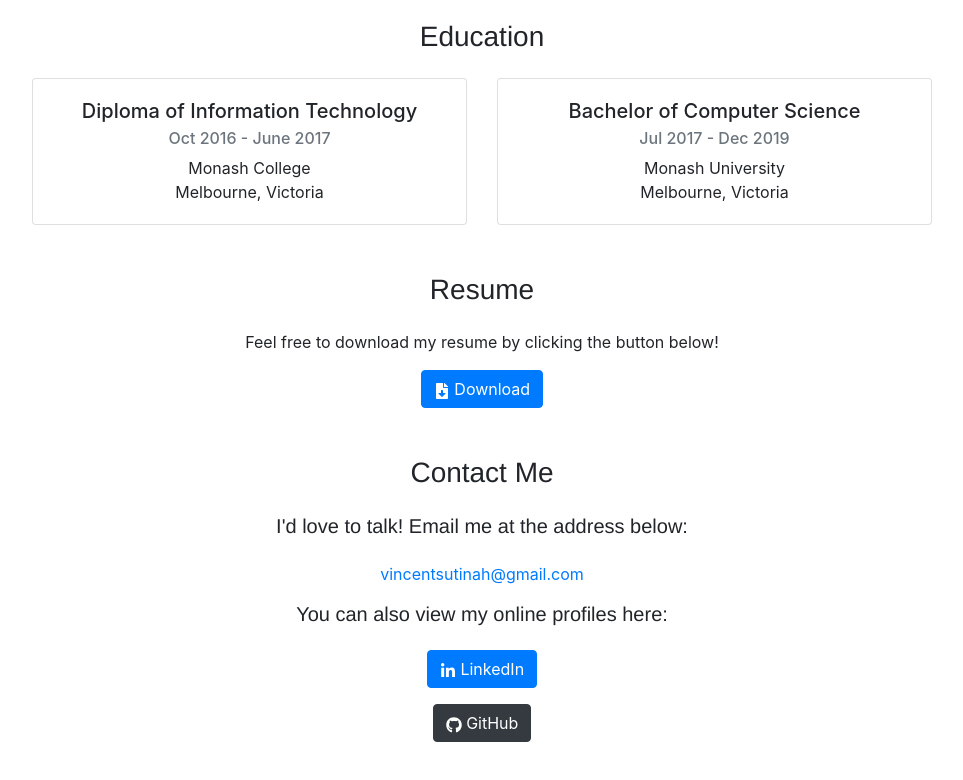
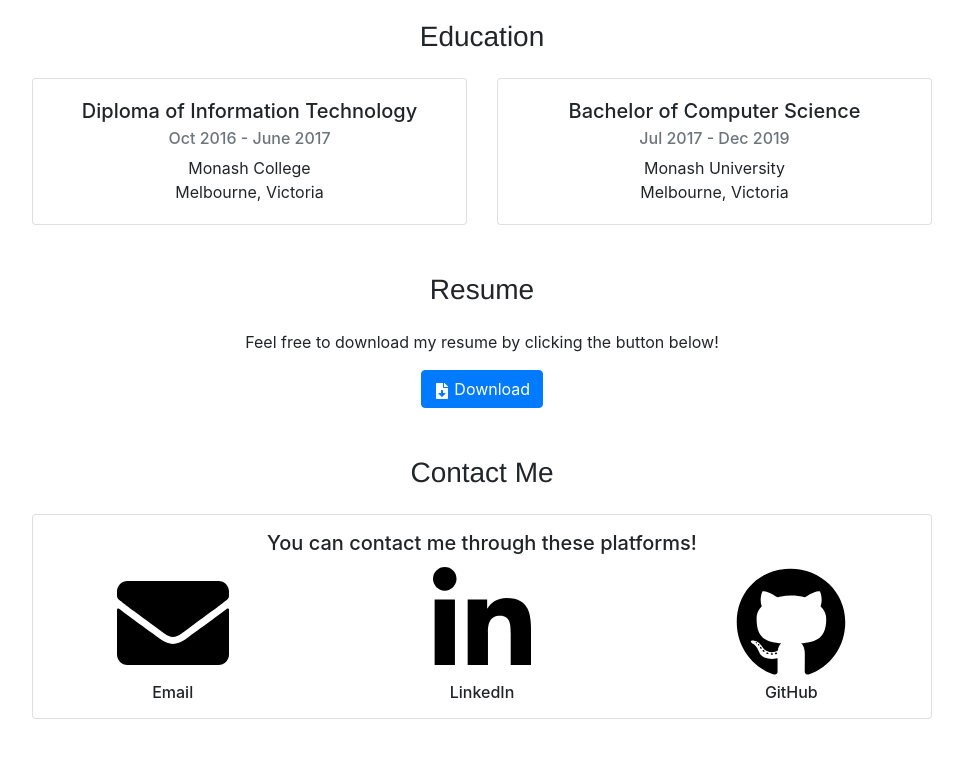
Before and after one commit to vsutinah/gatsby-cv, a Gatsby site: page / in a window 1280 px wide. Shown: the part 1862-2642 px from the top of the page, without its empty margins (158-1121 px from the left). Built offline with nearby package versions, Linux system fonts and the light colour scheme; Gatsby itself is replaced by a stand-in of ours.

Commit message:
Changed Contact section to use Cards

```diff
--- a/src/components/Contact.js
+++ b/src/components/Contact.js
@@ -1,25 +1,31 @@
 import React from 'react'
-import { Button } from 'react-bootstrap'
-import { FaLinkedinIn, FaGithub } from 'react-icons/fa'
+import { Card, Col, Row } from 'react-bootstrap'
+import { FaLinkedinIn, FaGithub, FaEnvelope } from 'react-icons/fa'
+import ContactStyles from './contact.module.css'
 
 const Contact = () => {
     return (
         <div>
-            <h5>I&apos;d love to talk! Email me at the address below:</h5>
-            <p>
-                <a href="mailto:vincentsutinah@gmail.com">vincentsutinah@gmail.com</a>
-            </p>
-            <h5>You can also view my online profiles here:</h5>
-            <p>
-                <Button href="https://www.linkedin.com/in/vincentsutinah/" target='_blank'>
-                    <FaLinkedinIn /> LinkedIn
-                </Button>
-            </p>
-            <p>
-                <Button variant='dark' href="https://github.com/vsutinah/" target='_blank'>
-                    <FaGithub /> GitHub
-                </Button>
-            </p>
+            <Card>
+                <Card.Title className={'mt-3'}>You can contact me through these platforms!</Card.Title>
+                <Row>
+                    <Col className={'mb-3'}>
+                        <a href="mailto:vincentsutinah@gmail.com"><FaEnvelope className={ContactStyles.icon}/></a>
+                        <br/>
+                        <Card.Subtitle className={'mt-1'}>Email</Card.Subtitle>
+                    </Col>
+                    <Col className={'mb-3'}>
+                        <a href="https://www.linkedin.com/in/vincentsutinah/"><FaLinkedinIn className={ContactStyles.icon}/></a>
+                        <br/>
+                        <Card.Subtitle className={'mt-1'}>LinkedIn</Card.Subtitle>
+                    </Col>
+                    <Col className={'mb-3'}>
+                        <a href="https://github.com/vsutinah/"><FaGithub className={ContactStyles.icon}/></a>
+                        <br/>
+                        <Card.Subtitle className={'mt-1'}>GitHub</Card.Subtitle>
+                    </Col>
+                </Row>
+            </Card>
         </div>
     )
 }
--- /dev/null
+++ b/src/components/contact.module.css
@@ -0,0 +1,13 @@
+.icon {
+  width: 7em;
+  height: 7em;
+  color: black;
+  transition: color 0.75s ease;
+}
+
+.icon:hover {
+  width: 7em;
+  height: 7em;
+  color: #007bff;
+  transition: color 0.75s ease;
+}
--- a/src/components/slider.module.css
+++ /dev/null
@@ -1,3 +0,0 @@
-.sliderCol {
-  float: left;
-}
```
